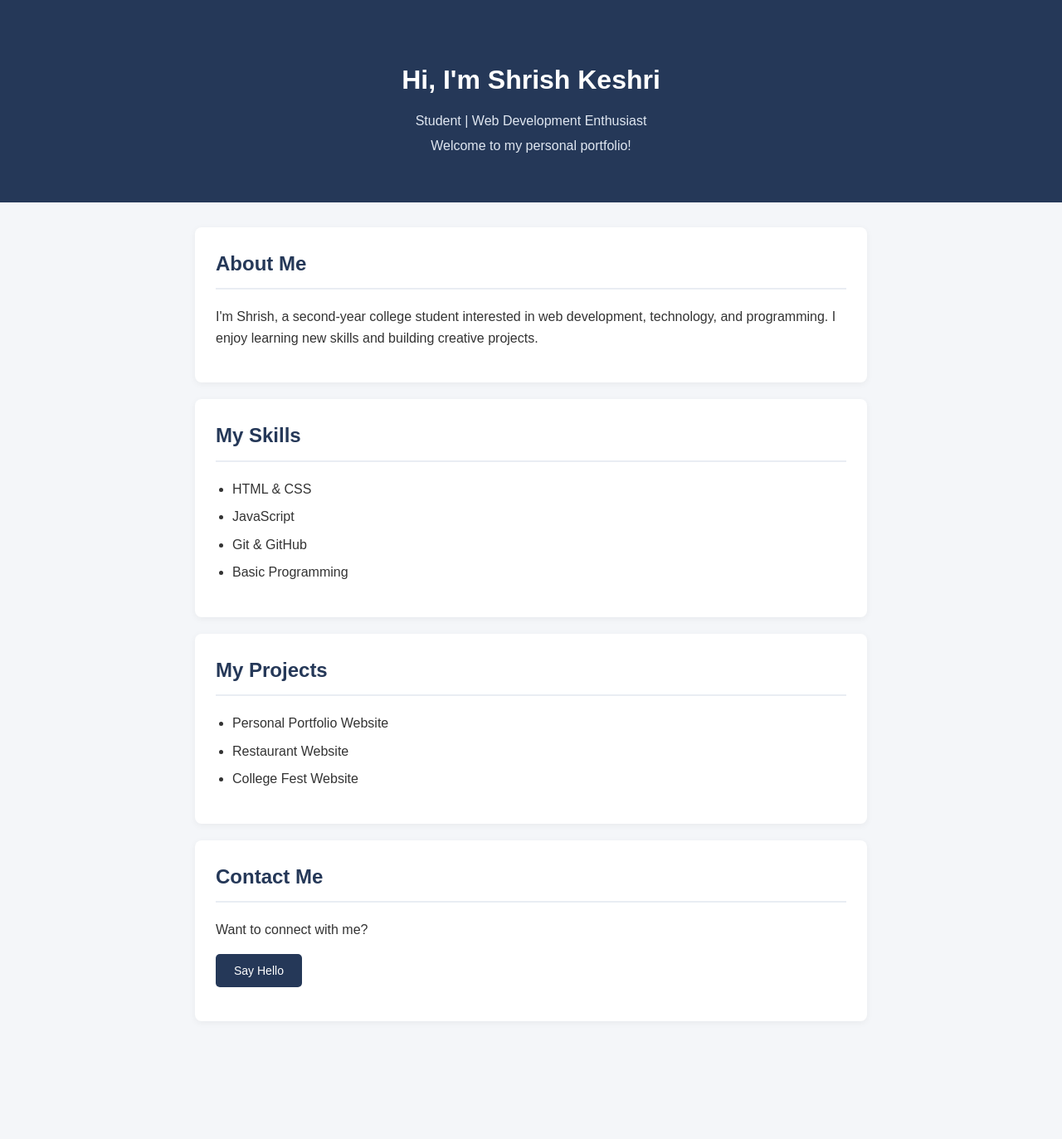
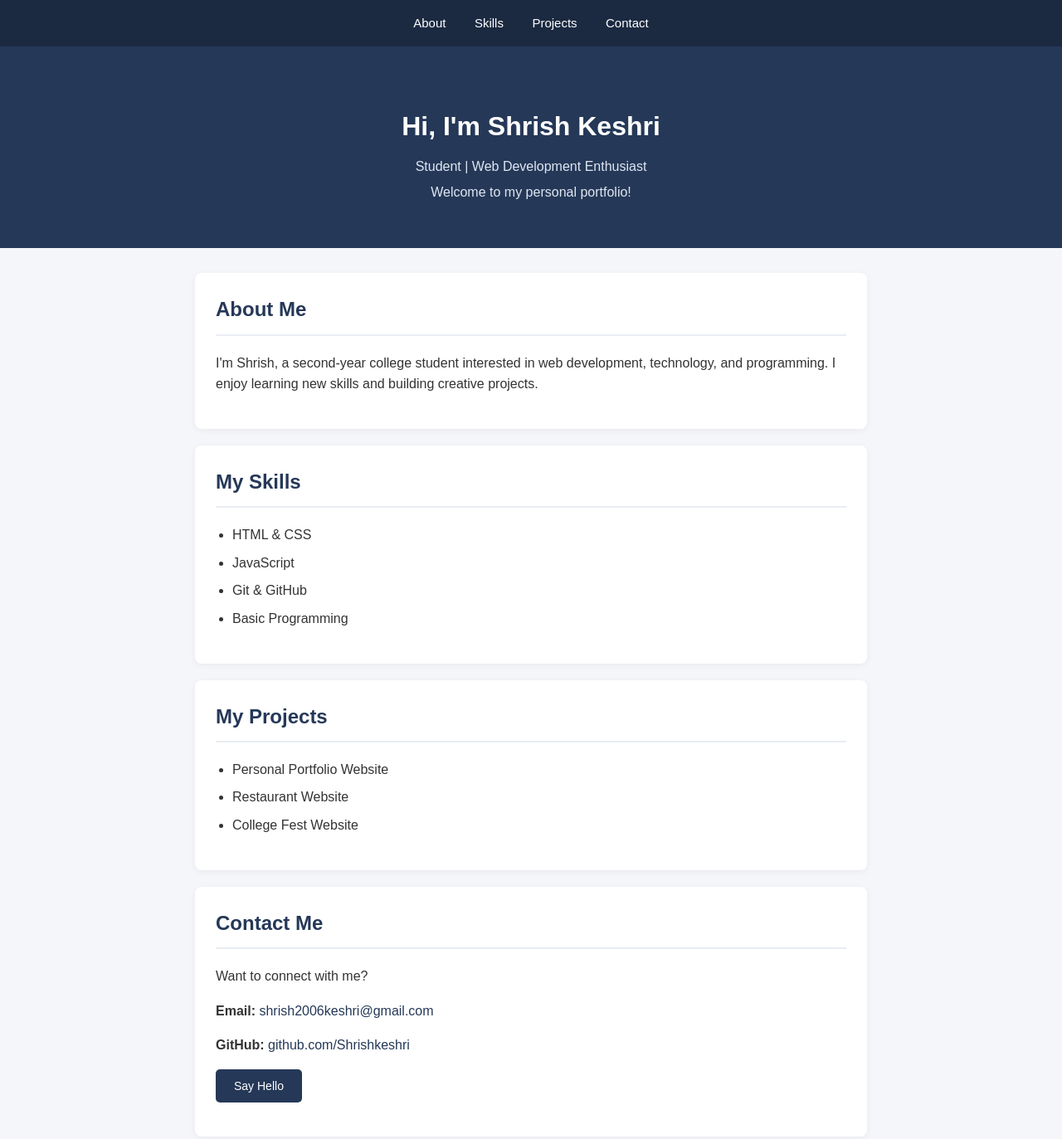
Before and after one commit to Shrishkeshri/GitHub-practical-test-, a plain HTML site: page index.html in a window 1280 px wide. Shown: the whole page at 83% size. Before the commit the page ends 1261 px from the top, so only its background shows below. Drawn offline with Linux system fonts and the light colour scheme.

Commit message:
Add navigation bar and contact information

```diff
--- a/index.html
+++ b/index.html
@@ -9,6 +9,13 @@
 </head>
 <body>
 
+<nav>
+    <a href="#about">About</a>
+    <a href="#skills">Skills</a>
+    <a href="#projects">Projects</a>
+    <a href="#contact">Contact</a>
+</nav>
+
     <header>
         <h1>Hi, I'm Shrish Keshri</h1>
         <p>Student | Web Development Enthusiast</p>
@@ -16,7 +23,7 @@
     </header>
 
     <main>
-        <section>
+        <section id="about">
     <h2>About Me</h2>
             <p>
                 I'm Shrish, a second-year college student
@@ -26,7 +33,7 @@
             </p>
         </section>
 
-        <section>
+        <section id="skills">
     <h2>My Skills</h2>
             <ul>
                 <li>HTML & CSS</li>
@@ -36,7 +43,7 @@
             </ul>
         </section>
 
-        <section>
+        <section id="projects">
     <h2>My Projects</h2>
             <ul>
                 <li>Personal Portfolio Website</li>
@@ -45,12 +52,30 @@
             </ul>
         </section>
 
-        <section>
+<section id="contact">
     <h2>Contact Me</h2>
+
     <p>Want to connect with me?</p>
+
+    <p>
+        <strong>Email:</strong>
+        <a href="mailto:shrish2006keshri@gmail.com">
+            shrish2006keshri@gmail.com
+        </a>
+    </p>
+
+    <p>
+        <strong>GitHub:</strong>
+        <a href="https://github.com/Shrishkeshri"
+           target="_blank" rel="noopener noreferrer">
+            github.com/Shrishkeshri
+        </a>
+    </p>
+
     <button id="contactBtn">Say Hello</button>
     <p id="message"></p>
 </section>
+
     </main>
 
     <script src="script.js"></script>
--- a/style.css
+++ b/style.css
@@ -76,3 +76,35 @@ button:hover {
     font-weight: bold;
     margin-top: 15px;
 }
+
+nav {
+    background-color: #1b2a41;
+    padding: 15px;
+    text-align: center;
+}
+
+nav a {
+    color: white;
+    text-decoration: none;
+    margin: 0 15px;
+    font-size: 15px;
+}
+
+nav a:hover {
+    color: #a8c7fa;
+}
+
+html {
+    scroll-behavior: smooth;
+}
+
+#contact a {
+    color: #253858;
+    text-decoration: none;
+    font-weight: 500;
+}
+
+#contact a:hover {
+    color: #3d5a80;
+    text-decoration: underline;
+}
```
Lines whose indentation alone changed are shown as unchanged.
